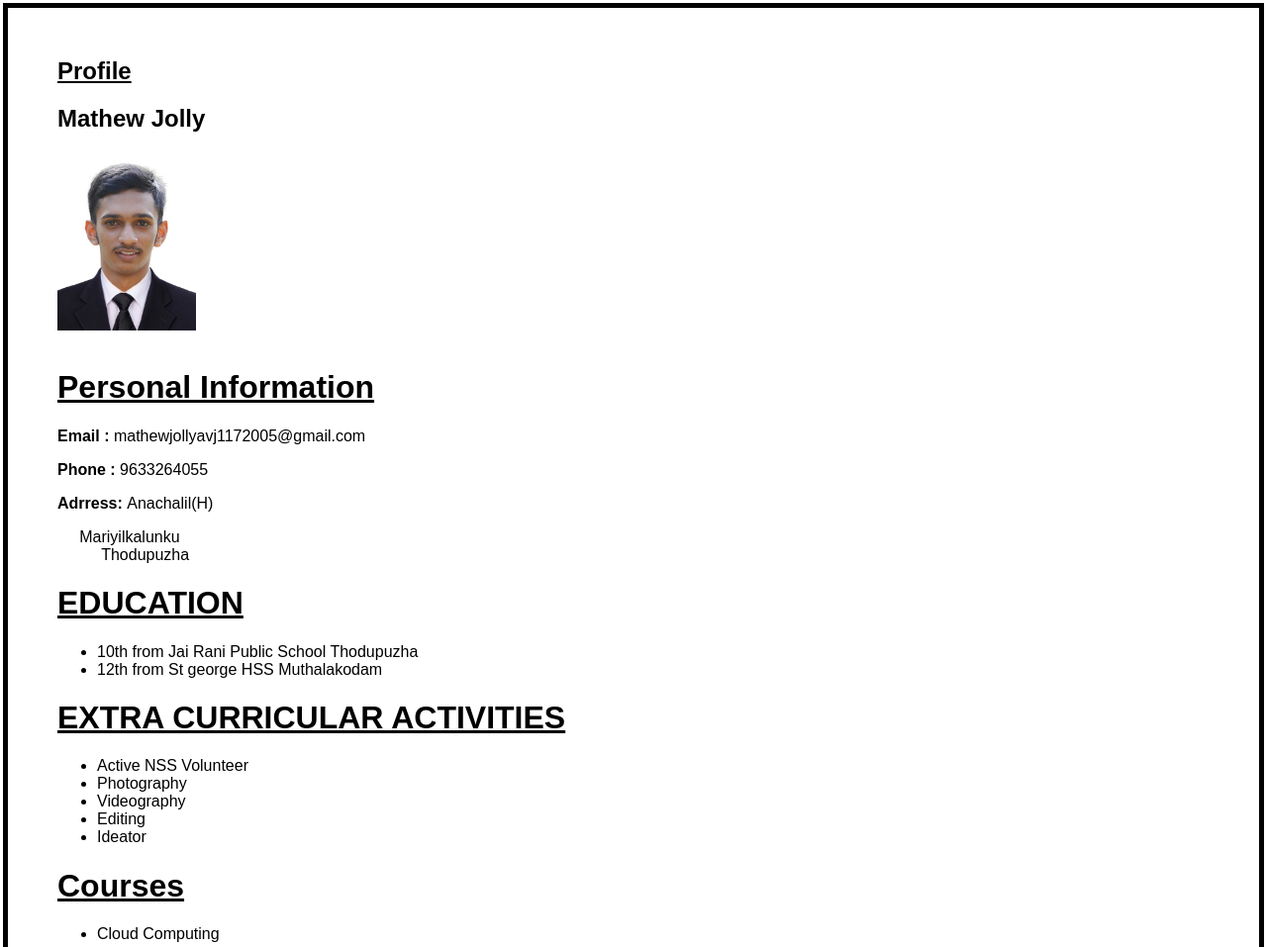
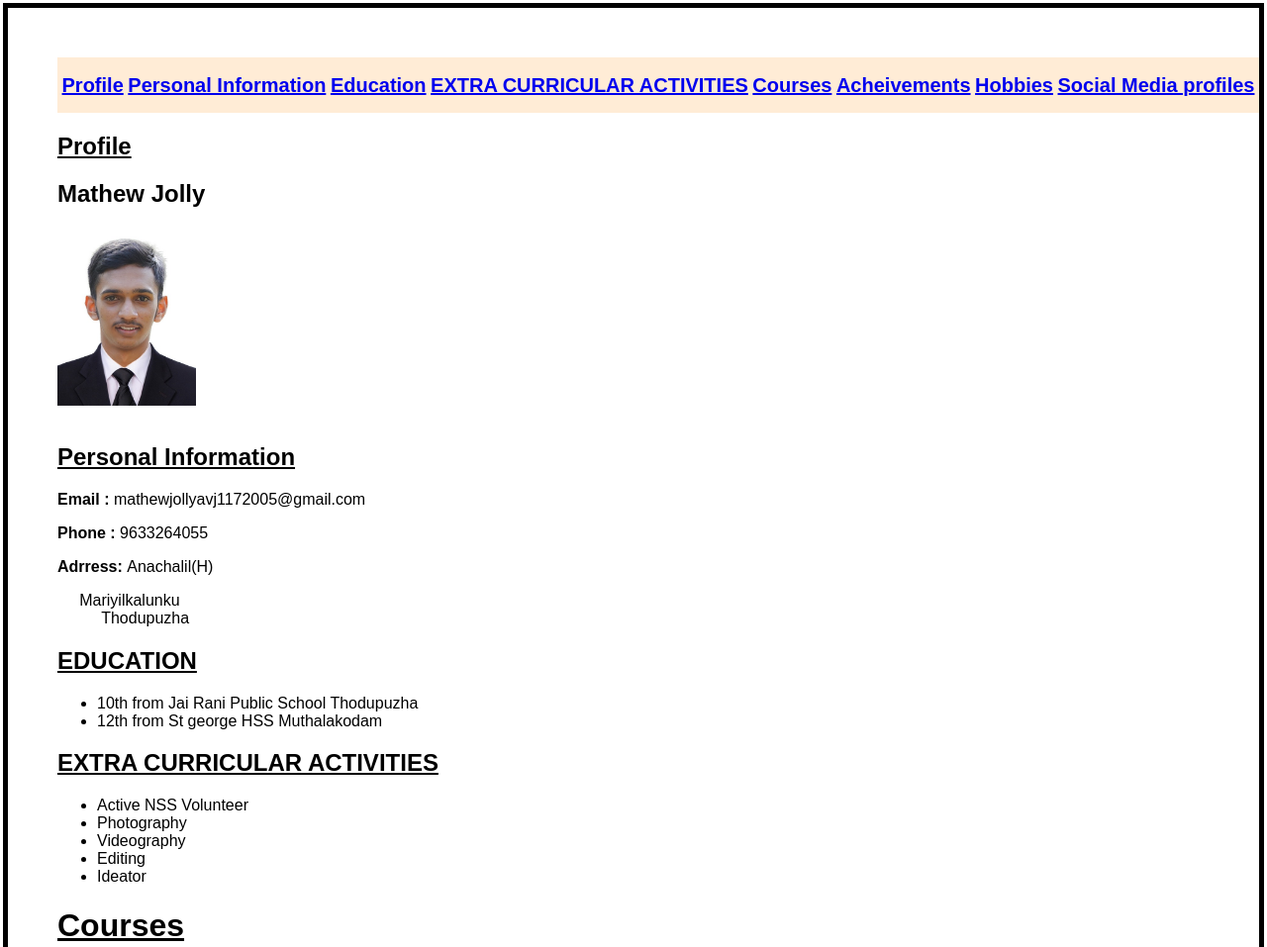
Before and after one commit to mathewjolly11/mathew, a plain HTML site: page index.html in a window 1280 px wide. Shown: the top 957 px of the page at 99% size. Drawn offline with Linux system fonts and the light colour scheme.

Commit message:
Update index.html

```diff
--- a/index.html
+++ b/index.html
@@ -5,9 +5,19 @@
 <link rel="icon" href="./IMG-20240104-WA0000.jpg">
     </head>
 <body class="s1">
+    <nav>
+        <a href="#c1"><h1>Profile</h1></a>
+        <a href="#c2"> <h1>Personal Information</h1></a>
+        <a href="#c3"> <h1>Education</h1></a>
+        <a href="#c4"> <h1>EXTRA CURRICULAR ACTIVITIES</h1></a>
+        <a href="#c5"> <h1>Courses</h1></a>
+        <a href="#c6"> <h1>Acheivements</h1></a>
+        <a href="#c7"> <h1>Hobbies</h1></a>
+        <a href="#c8"> <h1>Social Media profiles</h1></a>
+    </nav>
 
-    <section class="s2">
-        <h1 ><u>Profile</u></h1>
+    <section id="c1">
+        <h1><u>Profile</u></h1>
 
         <h2 >Mathew Jolly</h2>
 
@@ -16,6 +26,7 @@
         <br></br>
     </section>
 
+    <section id="c2">
     <h1 ><u>Personal Information</u></h1>
     <p><span style="font-weight:bold;">Email  : </span> mathewjollyavj1172005@gmail.com</p>
     <p><span style="font-weight:bold;">Phone  : </span> 9633264055</p>
@@ -24,12 +35,17 @@
      Mariyilkalunku
           Thodupuzha</pre>   </p>
 
+    </section>
 
+    <section id="c3">
         <h1><u>EDUCATION</u></h1>
         <ul>
          <li>10th from Jai Rani Public School Thodupuzha</li>
         <li>12th from St george HSS Muthalakodam</li>
      </ul>
+    </section>
+
+    <section id="c4">
         <h1><u>EXTRA CURRICULAR ACTIVITIES</u></h1>
         <ul>
          <li>Active NSS Volunteer</li>
@@ -38,24 +54,28 @@
         <li>Editing</li>
  <li>Ideator</li>
      </ul>
-    <h1 ><u>Courses</u></h1>
+
+    </section>
+
+
+    <h1 id="c5"><u>Courses</u></h1>
     <ul>
         <li>Cloud Computing</li>
     </ul>
 
-    <h1><u>Acheivements</u></h1>
+    <h1 id="c6"><u>Acheivements</u></h1>
     <ul>
         <li>2nd Prize for Ideathon competition for presenting various ideas (In 2022).</li>
             <li>3rd Prize for Ideathon competition for presenting various ideas (In 2021).</li>
             <li>Various participation certificates.</li>
     </ul>
-    <h1 ><u>Hobbies</u></h1>
+    <h1 id="c7"><u>Hobbies</u></h1>
     <ul>
         <li>Reading</li>
             <li>3rd Prize for Ideathon competition for presenting various ideas (In 2021).</li>
             <li>Various participation certificates.</li>
     </ul>
-    <h1 ><u>Social Media Profiles</u></h1>
+    <h1 id="c8"><u>Social Media Profiles</u></h1>
     <ul>
 
         <li>  <img  src="./WhatsApp Image 2024-01-13 at 19.20.11_fee8170a.jpg" alt="Instagram" width="20" height="20"><a href="https://www.instagram.com/mathew_anachalil?igsh=MTQ3NTJheGRxaTZ2eA==">..Instagram</a> </li>
```
Lines whose indentation alone changed are shown as unchanged.
